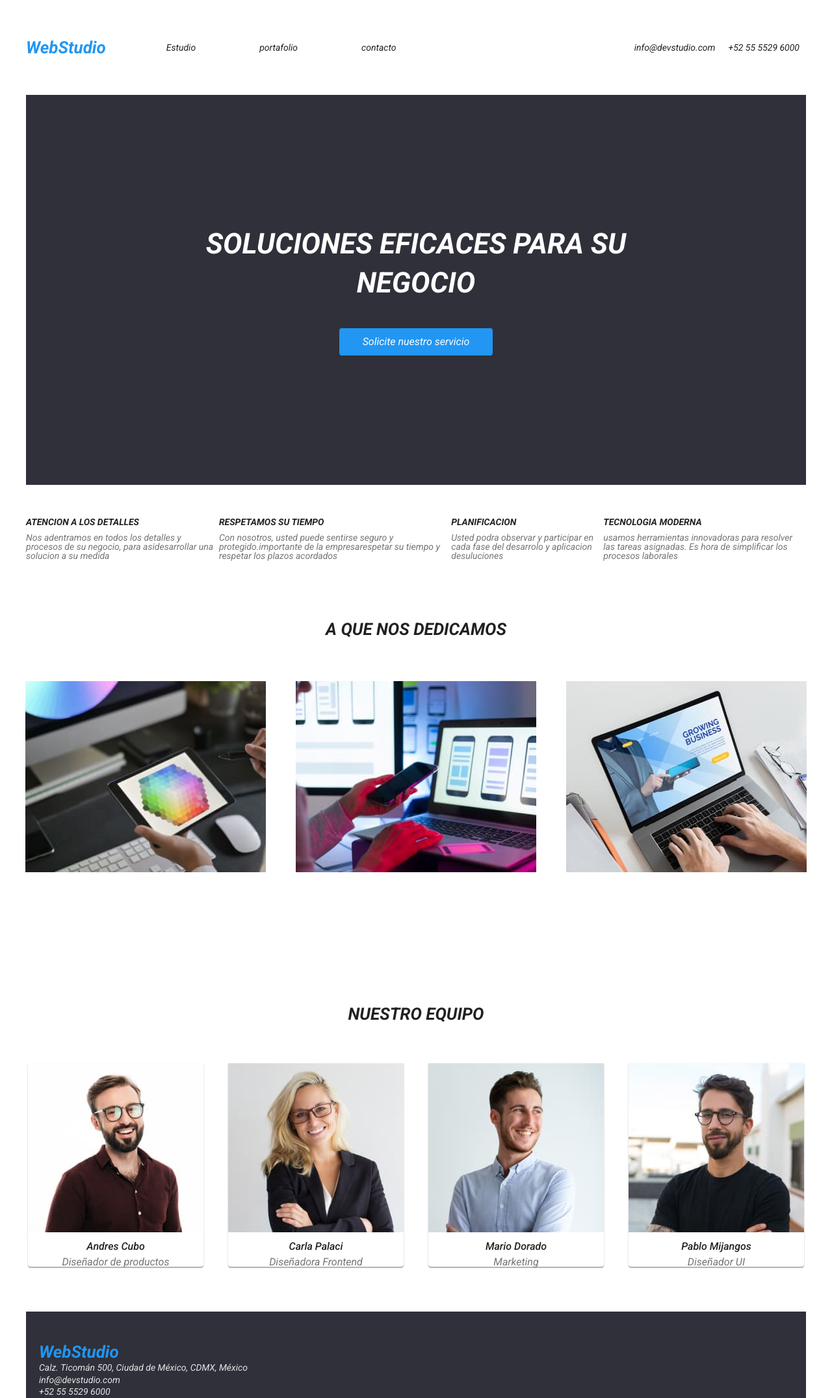
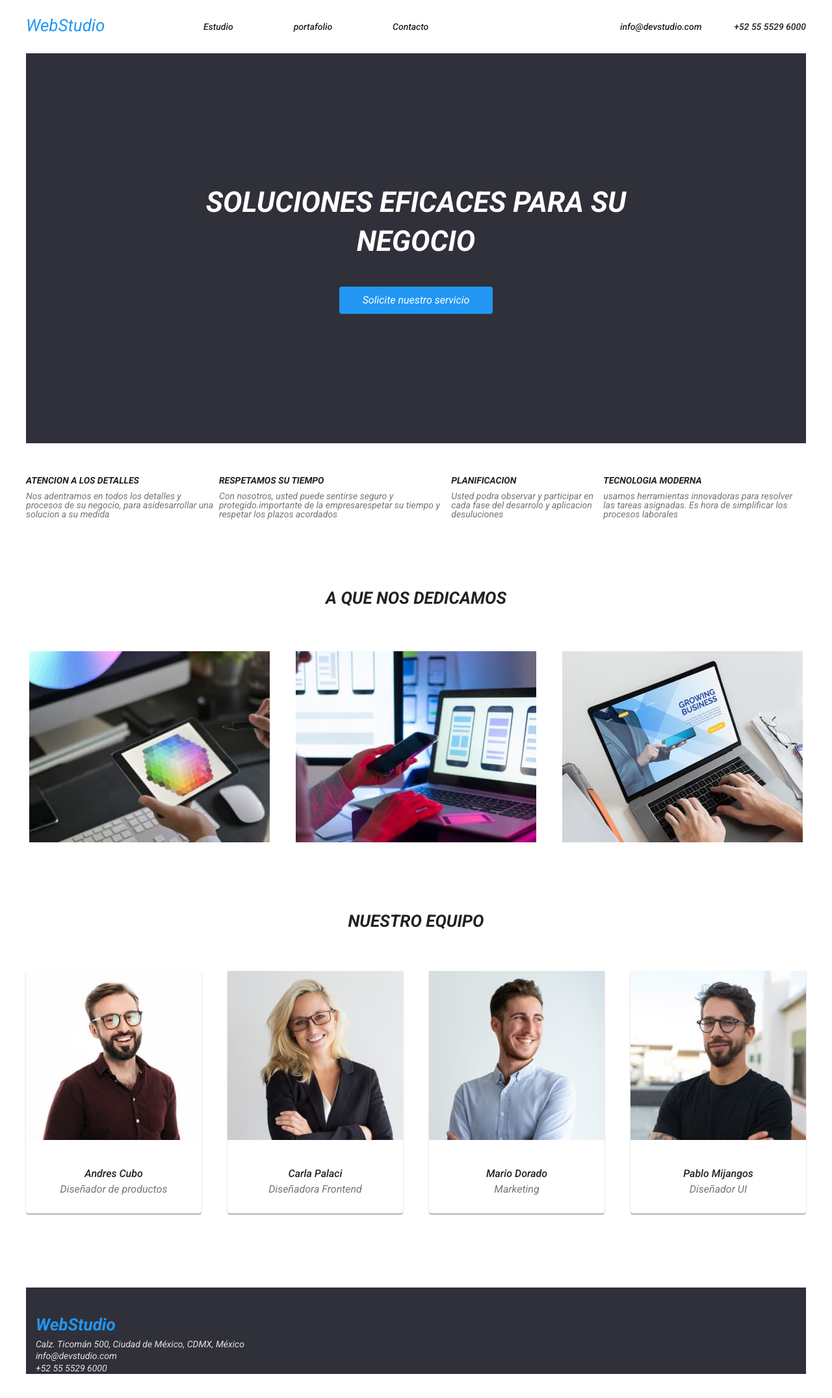
Before and after one commit to Fernando16Gutierrez/goit-markup-hw-03, a plain HTML site: page index.html in a window 1280 px wide. Shown: the whole page at 65% size. After the commit the page ends 2127 px from the top, so only its background shows below. Drawn offline with Linux system fonts and the light colour scheme.

Commit message:
se modifico css- index-portafolio

```diff
--- a/css/styles.css
+++ b/css/styles.css
@@ -31,52 +31,40 @@ body {
   font-variant: "Raleway", sans-serif;
 }
 /*Aca empieza contenido header*/
-.icon-header {
-  font-weight: 700;
+.icon-contain{
   font-size: 26px;
   line-height: normal;
   color: var(--color-web);
   letter-spacing: 3%;
-  text-decoration: none;
-  margin-top: 24px ;
-  margin-bottom: 25px;
+  padding: 24px 0 ;
 }
 .page-header {
   display: flex;
-  list-style: none;
-  align-items: center;
-  margin-top: 32px;
-  margin-bottom: 32px;
+  justify-content: space-between;
 }
-.page-header a {
-  text-decoration: none;
+.page-header li {
+margin: 32px 93px 32px  0;
 }
 .links-header {
-  font-weight: 500px;
+  font-weight: 500;
   font-size: 14px;
   letter-spacing: 2%;
-  color: #212121;
-  margin: 5px;
-  margin-left: 93px;
+  color: var(--color-texto);
 }
 .links-header:hover {
   color: var(--color-web);
 }
 .page-header-contain {
   display: flex;
-  justify-content: end;
-  text-decoration: none;
-  list-style: none;
-  margin-left: auto;
+}
+.page-header-contain li{
+  margin: 32px 0 32px 50px;
 }
 .page-header-contain:hover {
   color: var(--color-body);
 }
 .links-header-contain {
-  margin: 10px;
-}
-.links-header-contain {
-  font-weight: 500px;
+  font-weight: 500;
   font-size: 14px;
   letter-spacing: 2%;
   color: #212121;
@@ -84,12 +72,11 @@ body {
 .links-header-contain:hover {
   color: var(--color-web);
 }
-/*Aqui termina termina contenido header*/
+/*Aqui termina contenido header*/
 
 /*Aca empieza barra botones pagina portafolio*/
 .boton {
-  margin-top: 112px;
-  margin-bottom: 56px;
+  padding: 138px 32px 56px  0;
 }
 .link {
   display: flex;
@@ -127,8 +114,6 @@ body {
   height: 600px;
   text-align: center;
   color: var(--color-principal);
-  margin-left: auto;
-  margin-right: auto;
 }
 .color{
   background-color: #2f303a;
@@ -163,11 +148,12 @@ body {
 .grupo-1 {
   display: flex;
   justify-content: space-between;
+}
+.grupo-1-item{
   list-style: none;
-  margin-left: auto;
-  margin-right: auto;
   margin-top: 50px;
 }
+
 .grupo-1-titulo {
   top: 801px;
   font-weight: 700;
@@ -186,19 +172,12 @@ body {
   color: var(--aplicaciones);
 }
 /*Aca empieza contenido a que nos dedicamos*/
-.a-que-nos-dedicamos {
-  margin-left: auto;
-  margin-right: auto;
-}
-.img {
-  display: flex;
-}
-.seccion-li {
+.seccion-img {
   display: flex;
   justify-content: center;
 }
-.seccion-li img {
-  margin: 23px;
+.seccion-img img {
+  margin: 20px;
 }
 .titulo-dedicamos {
   font-weight: 700;
@@ -207,17 +186,8 @@ body {
   letter-spacing: 3%;
   text-align: center;
   color: var(--color-texto);
-  margin: auto;
-  margin-top: 99px;
-  margin-bottom: 50px;
+  padding: 115px 0 55px 0;
 }
-.seccion-link {
-  top: 991px;
-  left: 215px;
-  margin-top: 118px;
-  margin: 15px;
-}
-
 /* Aca empieza contenido nuestro equipo*/
 .titulo-equipo {
   font-weight: 700;
@@ -226,19 +196,17 @@ body {
   letter-spacing: 3%;
   text-align: center;
   color: var(--color-texto);
-  margin: 0 auto;
-  margin-top: 94px;
-  margin-bottom: 50px;
+  padding: 0 0 50px 0 ;
 }
-.nuestro-equipo {
-  margin: 188px auto 50px auto;
+.section{
+  padding: 94px 0;
 }
-.nuestro-equipo li {
-  margin: 19px;
-}
-.contenido {
+.contenido{
   display: flex;
   justify-content: center;
+}
+.contenido > li{
+  margin:20px;
 }
 .contenido-link {
   margin-right: 208px;
@@ -255,7 +223,6 @@ body {
   text-align: center;
   color: var(--color-texto);
   padding-top: 10px;
-  margin: 0 auto;
 }
 .contenido-oficio {
   font-weight: 400;
@@ -265,18 +232,14 @@ body {
   text-align: center;
   color: var(--aplicaciones);
   padding-top: 10px;
-  margin: 0 auto;
+}
+.equipo-link{
+  padding: 30px 10px;
 }
 /*aqui termina contenido nuestro equipo*/
 /*A empieza contenido de la pagina portafolio*/
-.portafolio {
-  list-style: none;
-  margin-left: auto;
-  margin-right: auto;
-  background-color: var(--color-contenedor-bg);
-}
-.portafolio li {
-  margin: 10px;
+.portafolio .portafolio-link {
+  margin:10px 0 82px 0px;
 }
 .portafolio-menu {
   display: flex;
@@ -286,8 +249,7 @@ body {
 .portafolio-link {
   background-color: var(--color-principal);
   box-shadow: 0 1px 1px rgba(0, 0, 0, 0.12), 01 4px 4px rgba(0, 0, 0, 0.6),1px 4px 6px rgba(0, 0, 0, 0.16);
-  margin: auto;
-  margin-bottom: 10px;
+  padding: 50px 20px 5px 0;
 }
 .portafolio-link:hover {
   box-shadow: 1px 2px 4px rgb(0, 0, 0);
@@ -299,9 +261,7 @@ body {
   letter-spacing: 6%;
   padding: 0 1px 0;
   color: var(--color-texto);
-  margin-top: 20px;
-  margin-bottom: 4px;
-  margin-left: 24px;
+  padding: 20px 0 10px 25px;
 }
 .portafolio-web {
   font-weight: 400;
@@ -309,21 +269,17 @@ body {
   line-height: 14px;
   letter-spacing: 3%;
   text-decoration: none;
-  margin-top: 20px;
-  margin-left: 30px;
+  padding: 20px 0 20px 25px;
   color: var(--aplicaciones);
 }
 /*Aca empieza el contenido footer de las principal y portafolio*/
-.footer h2{
-  margin-top: 50px;
+.footer a{
+  padding: 50px 0 14px 15px;
 }
 .footer-link{
   display: flex;
   flex-direction: column;
-  margin-left: auto;
-  margin-right: auto;
   background-color: var(--color-secundario);
-  padding-left: 20px;
 }
 .footer-link-web {
   font-family: var(--Raleway);
--- a/index.html
+++ b/index.html
@@ -11,20 +11,19 @@
     <link href="https://fonts.googleapis.com/css2?family=Roboto:wght@1,400;1,500;1,700;1,900&;display=swap" rel="stylesheet">
 </head>
 <body>
-
   <header class=" header">
     <div class="container page-header">
       <a href="texto.html" class="icon-header icon-contain">WebStudio</a>
       <nav>
     <ul class="page-header">
         <li>
-            <a href="index.html" class="header-ref  links-header"> Estudio</a>
+            <a href="index.html" class="header-ref color-main links-header"> Estudio</a>
         </li>
         <li>
           <a href="./portafolio.html" class="header-ref links-header">portafolio</a>
         </li>
         <li>
-          <a href="./portafolio.html" class="header-ref links-header">contacto</a>
+          <a href="./portafolio.html" class="header-ref links-header">Contacto</a>
         </li>
     </ul>
   </nav>
@@ -33,85 +32,99 @@
             <a href="mailto:info@devstudio.com" class="mail links-header-contain">info@devstudio.com</a>
           </li>
           <li>
-          <a href="tel:+525555296000" class="mail links-header-contain">+52 55 5529 6000</a>
+            <a href="tel:+525555296000" class="tel links-header-contain">+52 55 5529 6000</a>
           </li>
     </ul>
     </div>
   </header>
     <main>
         <section class="container color">
-              <div class="container soluciones">
+              <div class=" soluciones">
                 <h1 class="soluciones-eficases">SOLUCIONES EFICACES PARA SU NEGOCIO</h1>
                 <button type="button" class="solicite-nuestro-servicio">Solicite nuestro servicio</button>
               </div>
         </section>
-        <ul class="container grupo-1">
-            <li>
+        <section>
+        <div class="container">
+          <ul class=" grupo-1">
+            <li class="grupo-1-item">
                 <h3 class="grupo-1-titulo">Atencion a los detalles</h3>
                 <p class="grupo-1-link">Nos adentramos en todos los detalles y procesos de su negocio, para asidesarrollar una solucion a su medida</p>
             </li>
-            <li>
+            <li class="grupo-1-item">
                 <h3 class="grupo-1-titulo">Respetamos su tiempo</h3>
                 <p class="grupo-1-link">Con nosotros, usted puede sentirse seguro y protegido.importante de la empresarespetar su tiempo y respetar los plazos acordados</p>
             </li>
-            <li>
+            <li class="grupo-1-item">
                 <h3 class="grupo-1-titulo">Planificacion</h3>
                 <p class="grupo-1-link">Usted podra observar y participar en cada fase del desarrolo y aplicacion desuluciones</p>
             </li>
-            <li>
+            <li class="grupo-1-item">
                 <h3 class="grupo-1-titulo">Tecnologia moderna</h3>
                 <P class="grupo-1-link">usamos herramientas innovadoras para resolver las tareas asignadas. Es hora de simplificar los procesos laborales</P>
             </li>
         </ul>
-        <section class=" container a-que-nos-dedicamos">
+      </div>
+    </section>
+        <section class=" a-que-nos-dedicamos">
+          <div class="container">
             <h2 class="titulo-dedicamos">A QUE NOS DEDICAMOS</h2>
-        <ul class="seccion-ul">
-            <li class="seccion-li">
-                <img class="seccion-li" src="./images/diseño.jpg" alt="Diseño">
-                <img class="seccion-li" src="./images/movil.jpg" alt="celular">
-                <img class="seccion-li" src="./images/pc.jpg" alt="Monitor">
+        <ul>
+            <li class="seccion-img">
+                <img  src="./images/diseño.jpg" alt="Diseño">
+                <img src="./images/movil.jpg" alt="celular">
+                <img src="./images/pc.jpg" alt="Monitor">
             </li>
          </ul>
+        </div>
         </section>
-        <section>
+        <section class="section">
           <div class="container nuestro-equipo">
             <h2 class="titulo-equipo">NUESTRO EQUIPO</h2>
             <ul class="contenido">
                 <li class="contenido-link">
                     <img class="contenido-img" src="./images/andres.jpg" alt="Andres">
+                    <div class="equipo-link">
                     <h3 class="contenido-nombre">Andres Cubo</h3>
                     <p class="contenido-oficio">Diseñador de productos</p>
+                  </div>
                   </li>
                 <li class="contenido-link">
                     <img class="contenido-img" src="./images/carla.jpg" alt="Carla">
+                    <div class="equipo-link">
                     <h3 class="contenido-nombre">Carla Palaci</h3>
                     <p class="contenido-oficio">Diseñadora Frontend</p>
+                  </div>
                   </li>
                 <li class="contenido-link">
                     <img class="contenido-img" src="./images/mario.jpg" alt="Mariio">
+                  <div class="equipo-link">
                     <h3 class="contenido-nombre">Mario Dorado</h3>
                     <p class="contenido-oficio">Marketing</p>
+                  </div>
                   </li>
                 <li class="contenido-link">
                     <img class="contenido-img" src="./images/pablo.jpg" alt="Pablo">
+                  <div class="equipo-link">
                     <h3 class="contenido-nombre">Pablo Mijangos</h3>
                     <p class="contenido-oficio">Diseñador UI</p>
+                  </div>
                   </li>
             </ul>
           </div>
         </section>
     </main>
-    <footer class=" container footer">
-        <section class="footer-link">
-       <h2><a class="footer-link-web" href="index.html">WebStudio</a></h2>
-        <address>
-             <ul>
+    <footer class="footer">
+      <address >
+      <div class=" container footer-link">
+      <a class="footer-link-web" href="index.html">WebStudio</a>
+           <ul class="footer-link">
               <li><a class="footer-link-mex">Calz. Ticomán 500, Ciudad de México, CDMX, México</a></li>
               <li><a class="footer-link-info" href="mailto:info@devstudio.com">info@devstudio.com</a></li>
               <li><a class="footer-link-info" href="tel:+525555296000">+52 55 5529 6000</a></li>
          </ul>
+        </div>
       </address>
-      </section>
       </footer>
 </body>
 </html>
```
Also changed, not shown: portafolio.html (+12 -10 lines). Lines whose indentation alone changed are shown as unchanged.
